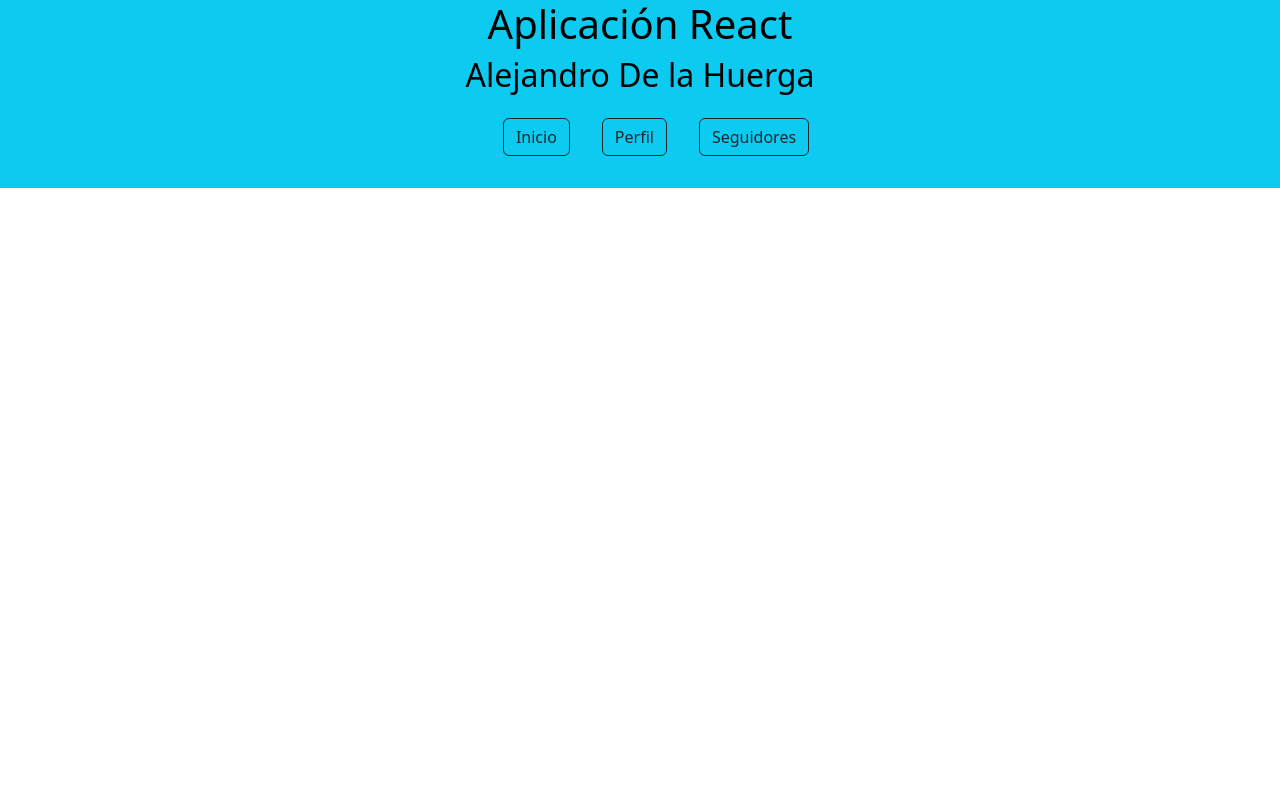
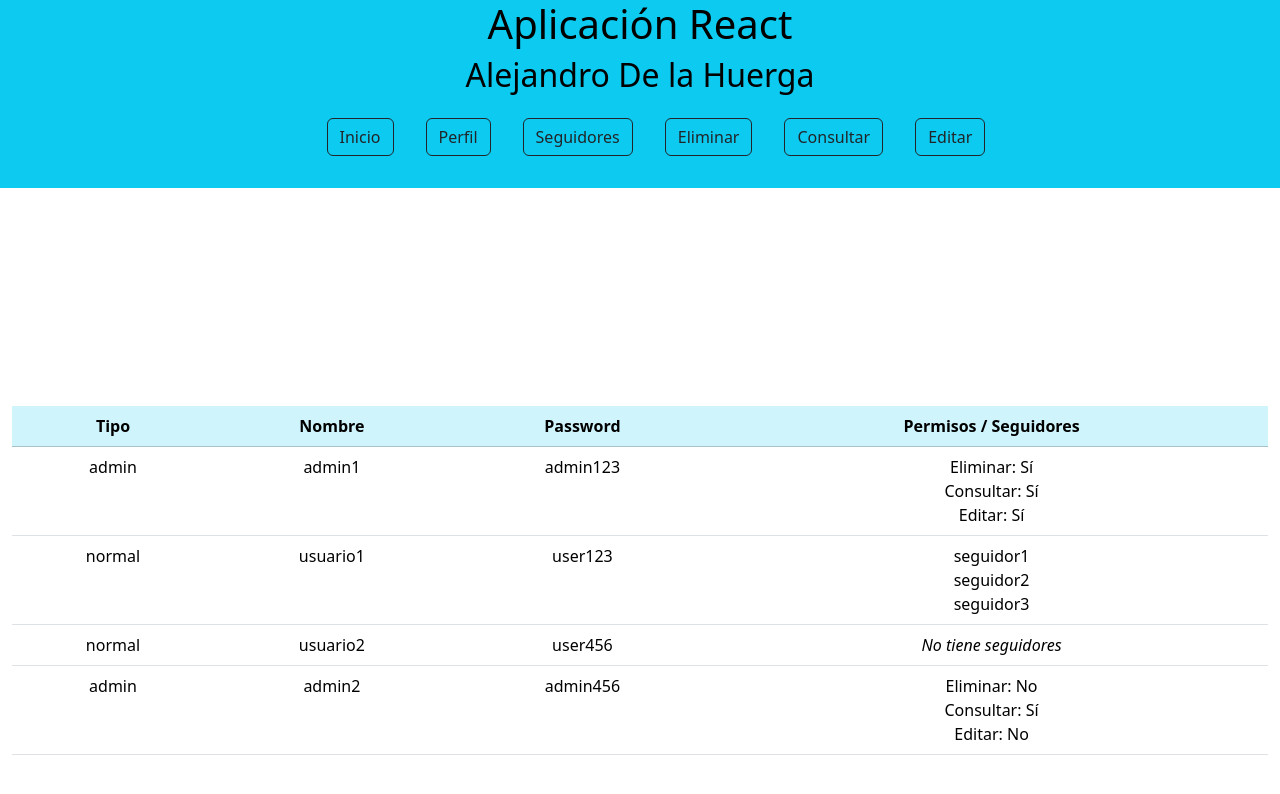
Before and after one commit to alejandrohuerga/ProyectoReactAHFFCTS, a React (Vite) app: page / in a window 1280 px wide. Shown: the top 794 px of the page. Built offline with nearby package versions, Linux system fonts and the light colour scheme.

Commit message:
Expltacion de JSON y nav segun perfil

```diff
--- a/src/App.jsx
+++ b/src/App.jsx
@@ -2,7 +2,10 @@
  * Aquí realizamos todas las exportaciones de los diferentes componentes.
  */
 
+
 import Header from "./components/Header";
+import TablaUsuarios from "./components/tables";
+
 /**
  * Función principal la cual se va a mostrar en el index.html
  * Esta función se va a importar en el archivo main.jsx y este mismo en el index.html
@@ -10,11 +13,16 @@ import Header from "./components/Header";
  * @param {*} props
  * @returns
  */
+
 function App(props) {
     return(
-        <Header></Header>
+        <div className="App">
+            <Header></Header>
+            <main className="container-fluid d-flex justify-content-center align-items-center vh-100">
+                <TablaUsuarios />
+            </main>
+        </div>
     );
-
 }
 
 export default App;
--- /dev/null
+++ b/src/assets/Admin.json
@@ -0,0 +1,14 @@
+{
+    "usuario":[
+        {
+            "tipo": "admin",
+            "nombre": "admin1",
+            "password": "admin123",
+            "permisos": {
+                "eliminar": true,
+                "consultar": true,
+                "editar": true
+            }
+        }
+    ]
+}
--- /dev/null
+++ b/src/assets/Datos.json
@@ -0,0 +1,36 @@
+{
+  "usuarios": [
+    {
+      "tipo": "admin",
+      "nombre": "admin1",
+      "password": "admin123",
+      "permisos": {
+        "eliminar": true,
+        "consultar": true,
+        "editar": true
+      }
+    },
+    {
+      "tipo": "normal",
+      "nombre": "usuario1",
+      "password": "user123",
+      "seguidores": ["seguidor1", "seguidor2", "seguidor3"]
+    },
+    {
+      "tipo": "normal",
+      "nombre": "usuario2",
+      "password": "user456",
+      "seguidores": []
+    },
+    {
+      "tipo": "admin",
+      "nombre": "admin2",
+      "password": "admin456",
+      "permisos": {
+        "eliminar": false,
+        "consultar": true,
+        "editar": false
+      }
+    }
+  ]
+}
--- a/src/components/Header.jsx
+++ b/src/components/Header.jsx
@@ -1,4 +1,6 @@
-import Nav from "./Nav";
+import {Nav,NavAdmin} from "./Nav";
+
+import DatosUsuario from "../assets/Admin.json";
 
 /**
  * Función con el componente nav.
@@ -13,11 +15,18 @@ import Nav from "./Nav";
 function Header(){
     return (
       <header className="d-flex flex-column justify-content-center align-items-center bg-info text-white">
-        <h1 className="text-black"> Aplicación React </h1>
-        <h2 className="text-black"> Alejandro De la Huerga </h2>
-        <Nav></Nav>
+        <h1 className="text-black">Aplicación React</h1>
+        <h2 className="text-black">Alejandro De la Huerga</h2>
+
+        {DatosUsuario.usuario.map((usuario, index) => (
+            usuario.tipo === "admin" ? (
+              <NavAdmin key={index} />
+            ) : (
+              <Nav key={index} />
+            )
+        ))}
       </header>
-    );
+  );
 }
 
 export default Header;
--- a/src/components/Nav.jsx
+++ b/src/components/Nav.jsx
@@ -9,7 +9,7 @@ import BotonNav from "./buttons"
  * @since 05/03/2026
 */
 
-function Nav(){
+export function Nav(){
     return(
         <nav className="navMain">
             <ul className="listaBotones">
@@ -21,4 +21,17 @@ function Nav(){
     );
 }
 
-export default Nav;
+export function NavAdmin(){
+    return(
+        <nav className="navAdmin">
+            <ul className="listaBotones">
+                <BotonNav name="Inicio"></BotonNav>
+                <BotonNav name="Perfil"></BotonNav>
+                <BotonNav name="Seguidores"></BotonNav>
+                <BotonNav name="Eliminar"></BotonNav>
+                <BotonNav name="Consultar"></BotonNav>
+                <BotonNav name="Editar"></BotonNav>
+            </ul>
+        </nav>
+    )
+}
--- /dev/null
+++ b/src/components/tables.jsx
@@ -0,0 +1,59 @@
+import UsuariosData from "../assets/Datos.json";
+
+/**
+ * Elemento con los datos de los usuarios que se imprimira en el main.
+ *
+ * @returns Tabla con los datos de todos los usuarios.
+ * @author Alejandro De la Huerga
+ * @since 05/03/2026
+ */
+
+
+
+
+function TablaUsuarios(){
+    return (
+      <table className="table text-center">
+      <thead className="table-info">
+        <tr>
+          <th>Tipo</th>
+          <th>Nombre</th>
+          <th>Password</th>
+          <th>Permisos / Seguidores</th>
+        </tr>
+      </thead>
+      <tbody>
+        {UsuariosData.usuarios.map((usuario, index) => (
+          <tr key={index}>
+            <td>{usuario.tipo}</td>
+            <td>{usuario.nombre}</td>
+            <td>{usuario.password}</td>
+            <td>
+              {usuario.tipo === "admin" ? (
+                // Mostrar permisos para admins
+                <ul className="list-unstyled mb-0">
+                  <li>Eliminar: {usuario.permisos.eliminar ? "Sí" : "No"}</li>
+                  <li>Consultar: {usuario.permisos.consultar ? "Sí" : "No"}</li>
+                  <li>Editar: {usuario.permisos.editar ? "Sí" : "No"}</li>
+                </ul>
+              ) : (
+                // Mostrar seguidores para usuarios normales
+                usuario.seguidores.length > 0 ? (
+                  <ul className="list-unstyled mb-0">
+                    {usuario.seguidores.map((seguidor, idx) => (
+                      <li key={idx}>{seguidor}</li>
+                    ))}
+                  </ul>
+                ) : (
+                  <em>No tiene seguidores</em>
+                )
+              )}
+            </td>
+          </tr>
+        ))}
+      </tbody>
+    </table>
+    );
+}
+
+export default TablaUsuarios;
```
Also changed, not shown: src/assets/UserNormal.json (added, +14 -0 lines).
